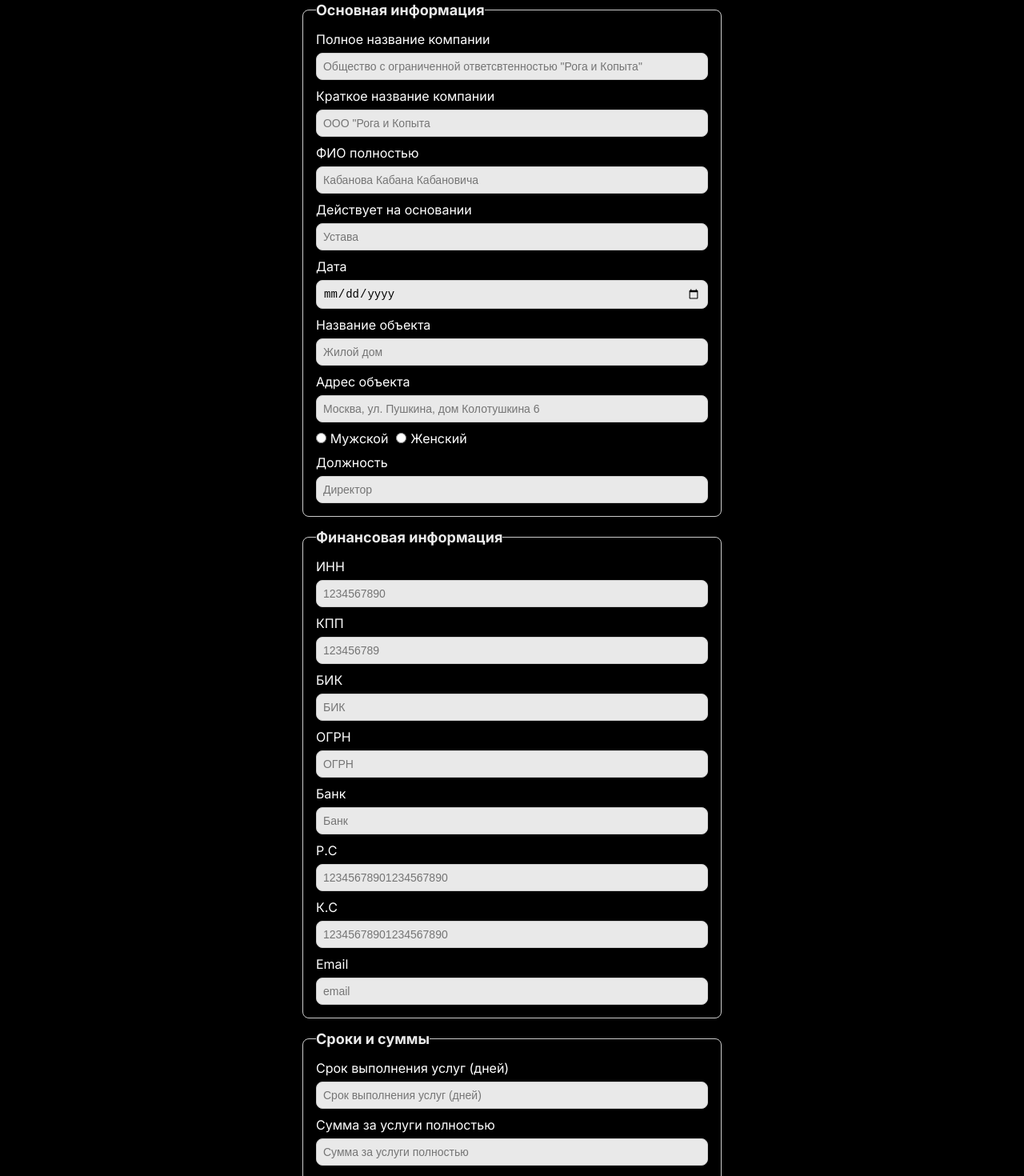
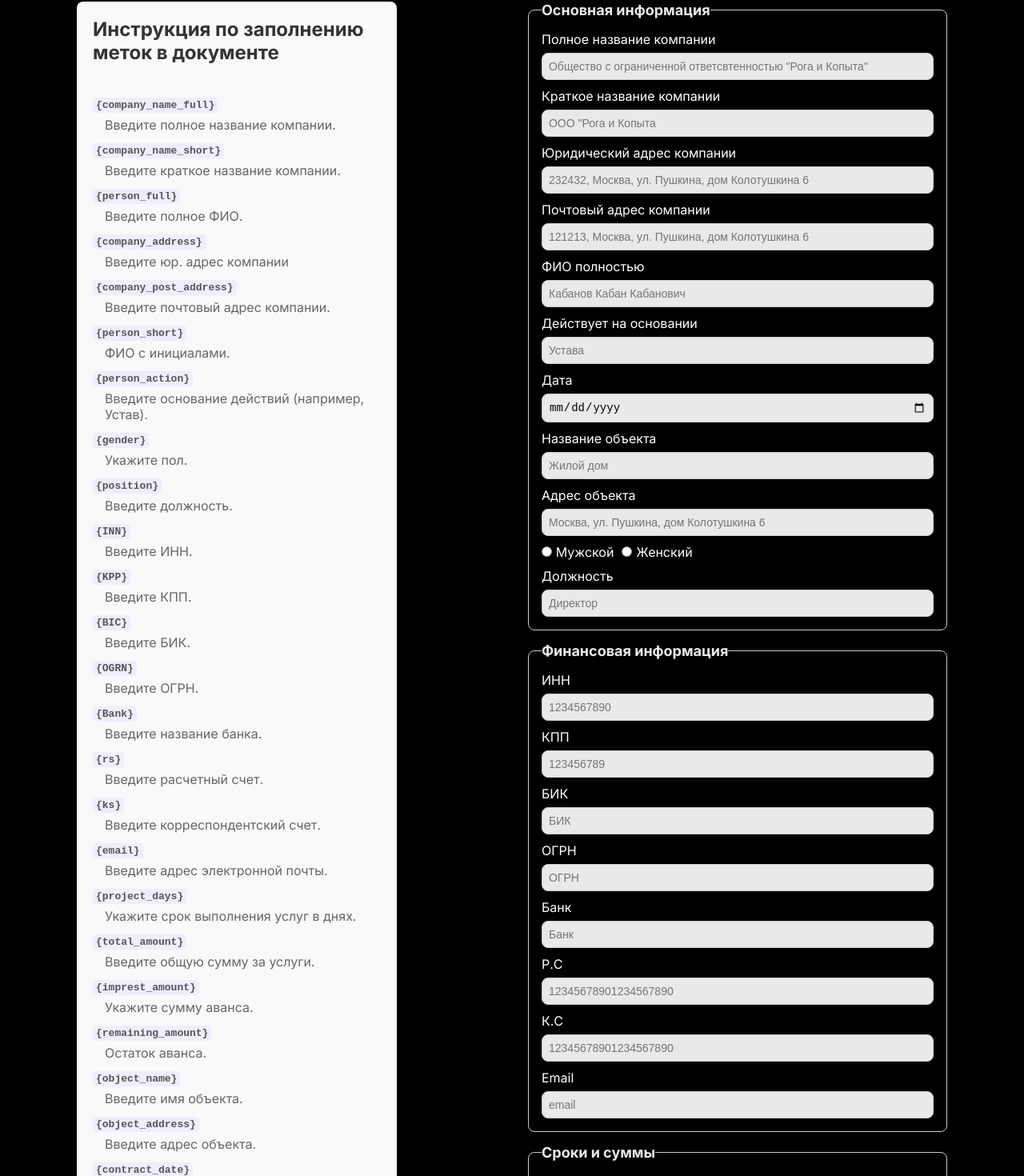
Before and after one commit to SectumImperial/WordCreator, a Next.js app: page / in a window 1280 px wide. Shown: the part 94-1564 px from the top of the page at 80% size. Built offline with nearby package versions, Linux system fonts and the light colour scheme.

Commit message:
added regexp for the information about company

```diff
--- a/src/app/page.module.css
+++ b/src/app/page.module.css
@@ -1,10 +1,11 @@
 .main {
   display: flex;
-  flex-direction: column;
+  flex-direction: row;
   justify-content: space-between;
-  align-items: center;
+  gap: 7px;
   padding: 6rem;
   min-height: 100vh;
+  flex-wrap: wrap;
 }
 
 @media (max-width: 768px) {
--- a/src/app/page.tsx
+++ b/src/app/page.tsx
@@ -1,14 +1,13 @@
 'use client';
-
-// import Image from 'next/image'
-// import styles from './page.module.css'
 import { FC } from 'react';
-import { ContractForm } from '@/components/ContractForm';
+import { ContractForm, DataField, InstructionMarks } from '@/components/';
 import styles from './page.module.css';
 
 const Home: FC = () => (
   <main className={styles.main}>
+    <InstructionMarks />
     <ContractForm />
+    <DataField />
   </main>
 );
 
--- a/src/components/ContractForm.tsx
+++ b/src/components/ContractForm/ContractForm.tsx
@@ -104,11 +104,33 @@ export const ContractForm = () => {
         </label>
 
         <label className={styles.label}>
+          <span>Юридический адрес компании</span>
+          <input
+            name='company_address'
+            onChange={handleChange}
+            placeholder='232432, Москва, ул. Пушкина, дом Колотушкина 6'
+            className={styles.input}
+            required
+          />
+        </label>
+
+        <label className={styles.label}>
+          <span>Почтовый адрес компании</span>
+          <input
+            name='company_post_address'
+            onChange={handleChange}
+            placeholder='121213, Москва, ул. Пушкина, дом Колотушкина 6'
+            className={styles.input}
+            required
+          />
+        </label>
+
+        <label className={styles.label}>
           <span>ФИО полностью</span>
           <input
             name='person_full'
             onChange={handleChange}
-            placeholder='Кабанова Кабана Кабановича'
+            placeholder='Кабанов Кабан Кабанович'
             className={styles.input}
             required
           />
@@ -130,7 +152,7 @@ export const ContractForm = () => {
           <span>Дата</span>
           <input
             type='date'
-            name='date'
+            name='contract_date'
             onChange={handleChange}
             placeholder='ДД/ММ/ГГГГ'
             className={styles.input}
@@ -204,7 +226,7 @@ export const ContractForm = () => {
           <span>ИНН</span>
           <input
             type='text'
-            name='INN'
+            name='inn'
             onChange={handleChange}
             placeholder='1234567890'
             className={
@@ -218,7 +240,7 @@ export const ContractForm = () => {
           <span>КПП</span>
           <input
             type='text'
-            name='KPP'
+            name='kpp'
             onChange={handleChange}
             placeholder='123456789'
             className={
@@ -232,7 +254,7 @@ export const ContractForm = () => {
           <span>БИК</span>
           <input
             type='number'
-            name='BIC'
+            name='bic'
             onChange={handleChange}
             placeholder='БИК'
             className={
@@ -246,7 +268,7 @@ export const ContractForm = () => {
           <span>ОГРН</span>
           <input
             type='number'
-            name='OGRN'
+            name='ogrn'
             onChange={handleChange}
             placeholder='ОГРН'
             className={
@@ -259,7 +281,7 @@ export const ContractForm = () => {
         <label className={styles.label}>
           <span>Банк</span>
           <input
-            name='Bank'
+            name='bank'
             onChange={handleChange}
             placeholder='Банк'
             className={styles.input}
--- /dev/null
+++ b/src/components/DataField/DataField.tsx
@@ -0,0 +1,101 @@
+import { useState, ChangeEvent } from 'react';
+import styles from './data-field.module.css';
+
+interface ParsedData {
+  position?: string;
+  action?: string;
+  fullName?: string;
+  companyName?: string;
+  inn?: string;
+  kpp?: string;
+  ogrn?: string;
+  bic?: string;
+  rs?: string;
+  ks?: string;
+  email?: string;
+}
+const regexPatterns = {
+  fullName:
+    /(?:ФИО|Директор|Имя)[^\wА-ЯЁа-яё]*([А-ЯЁ][а-яё]+)\s+([А-ЯЁ][а-яё]+)\s+([А-ЯЁ][а-яё]+)/,
+  companyName:
+    /\b(ООО|Общество\s+с\s+ограниченной\s+ответственностью)[\s\S]*?«([^»]+)»/,
+  inn: /\s?ИНН[\s\S]*?(\d{10}|\d{12})/,
+  kpp: /\s?КПП[\s\S]*?(\d{9})/,
+  combinedInnKpp: /\s?ИНН\/КПП[\s\S]*?(\d{10}|\d{12})\/(\d{9})/,
+  ogrn: /\b(\d{13})\b/,
+  bic: /\s?БИК[\s\S]*?(\d{9})\b/,
+  rs: /(?:Р\.С|Р\\С|Р\/С|Расс\. счёт|Расч[её]тный\s+сч[её]т)[\s\S]*?(\d{20})\b/,
+  ks: /(?:К\.С|К\\С|К\/С|Корр\. счёт|Корреспондентский\s+сч[её]т)[\s\S]*?(\d{20})\b/,
+  email: /\b[Ee]-?[Mm]ail[\s\S]*?([\w.-]+@[\w.-]+\.\w+)\b/,
+  position:
+    /\b(директора?|генерального\sдиректора?|генеральный\sдиректор)[\s\S]*?\b/i,
+  action: /\b(устава?|устав)\b/i,
+};
+
+export const DataField = () => {
+  const [inputText, setInputText] = useState('');
+  const [parsedData, setParsedData] = useState<ParsedData>({
+    position: 'Директор',
+    action: 'Устава',
+  });
+
+  const handleTextChange = (event: ChangeEvent<HTMLTextAreaElement>) => {
+    const text = event.target.value;
+    setInputText(text);
+    parseText(text);
+  };
+
+  const parseText = (text: string) => {
+    const results: ParsedData = { ...parsedData };
+
+    const combinedMatch = text.match(regexPatterns.combinedInnKpp);
+    if (combinedMatch) {
+      results['inn'] = combinedMatch[1];
+      results['kpp'] = combinedMatch[2];
+    } else {
+      // Обрабатываем ИНН и КПП отдельно
+      const innMatch = text.match(regexPatterns.inn);
+      if (innMatch) {
+        results['inn'] = innMatch[1];
+      }
+      const kppMatch = text.match(regexPatterns.kpp);
+      if (kppMatch) {
+        results['kpp'] = kppMatch[1];
+      }
+    }
+
+    // Обработка остальных полей
+    for (const [key, pattern] of Object.entries(regexPatterns)) {
+      if (key !== 'inn' && key !== 'kpp' && key !== 'combinedInnKpp') {
+        const match = text.match(pattern);
+        if (match) {
+          if (key === 'fullName' && match[1] && match[2] && match[3]) {
+            results[key as keyof ParsedData] =
+              `${match[1]} ${match[2]} ${match[3]}`.trim();
+          } else if (match[1]) {
+            results[key as keyof ParsedData] = match[1].trim();
+          }
+        }
+      }
+    }
+
+    results.position = results.position || 'Директор';
+    results.action = results.action || 'Устава';
+
+    console.log(results);
+    setParsedData(results);
+  };
+
+  return (
+    <div className={styles.container}>
+      <h2 className={styles.header}>Текст карточки компании</h2>
+      <textarea
+        className={styles.textarea}
+        cols={55}
+        rows={25}
+        value={inputText}
+        onChange={handleTextChange}
+      />
+    </div>
+  );
+};
--- /dev/null
+++ b/src/components/DataField/data-field.module.css
@@ -0,0 +1,3 @@
+.textarea {
+  resize: none;
+}
--- /dev/null
+++ b/src/components/InstructionMarks/InstructionMarks.tsx
@@ -0,0 +1,64 @@
+import { Fragment } from 'react';
+import styles from './instruction-marks.module.css';
+
+const marksInstructions = [
+  {
+    mark: '{company_name_full}',
+    instruction: 'Введите полное название компании.',
+  },
+  {
+    mark: '{company_name_short}',
+    instruction: 'Введите краткое название компании.',
+  },
+  { mark: '{person_full}', instruction: 'Введите полное ФИО.' },
+  { mark: '{company_address}', instruction: 'Введите юр. адрес компании' },
+  {
+    mark: '{company_post_address}',
+    instruction: 'Введите почтовый адрес компании.',
+  },
+  { mark: '{person_short}', instruction: 'ФИО с инициалами.' },
+  {
+    mark: '{person_action}',
+    instruction: 'Введите основание действий (например, Устав).',
+  },
+  { mark: '{gender}', instruction: 'Укажите пол.' },
+  { mark: '{position}', instruction: 'Введите должность.' },
+  { mark: '{INN}', instruction: 'Введите ИНН.' },
+  { mark: '{KPP}', instruction: 'Введите КПП.' },
+  { mark: '{BIC}', instruction: 'Введите БИК.' },
+  { mark: '{OGRN}', instruction: 'Введите ОГРН.' },
+  { mark: '{Bank}', instruction: 'Введите название банка.' },
+  { mark: '{rs}', instruction: 'Введите расчетный счет.' },
+  { mark: '{ks}', instruction: 'Введите корреспондентский счет.' },
+  { mark: '{email}', instruction: 'Введите адрес электронной почты.' },
+  {
+    mark: '{project_days}',
+    instruction: 'Укажите срок выполнения услуг в днях.',
+  },
+  { mark: '{total_amount}', instruction: 'Введите общую сумму за услуги.' },
+  { mark: '{imprest_amount}', instruction: 'Укажите сумму аванса.' },
+  { mark: '{remaining_amount}', instruction: 'Остаток аванса.' },
+  { mark: '{object_name}', instruction: 'Введите имя объекта.' },
+  { mark: '{object_address}', instruction: 'Введите адрес объекта.' },
+  { mark: '{contract_date}', instruction: 'Укажите дату.' },
+];
+
+export const InstructionMarks = () => {
+  return (
+    <div className={styles.container}>
+      <h2 className={styles.header}>
+        Инструкция по заполнению меток в документе
+      </h2>
+      <dl>
+        {marksInstructions.map((item, index) => (
+          <Fragment key={index}>
+            <dt className={styles.description}>
+              <code className={styles.codeMark}>{item.mark}</code>
+            </dt>
+            <dd className={styles.definition}>{item.instruction}</dd>
+          </Fragment>
+        ))}
+      </dl>
+    </div>
+  );
+};
--- /dev/null
+++ b/src/components/InstructionMarks/instruction-marks.module.css
@@ -0,0 +1,34 @@
+.container {
+    display: flex;
+    flex-direction: column;
+    gap: 13px;
+    background-color: #f9f9f9;
+    border-radius: 8px;
+    padding: 20px;
+    box-shadow: 0 2px 4px rgba(0, 0, 0, 0.1);
+    max-width: 400px;
+  }
+
+  .header {
+    color: #333;
+    margin-bottom: 16px;
+  }
+
+  .description {
+    font-weight: bold;
+    color: #555;
+    margin-top: 10px;
+  }
+
+  .codeMark {
+    background-color: #eef;
+    border-radius: 4px;
+    padding: 2px 4px;
+    font-family: monospace;
+  }
+
+  .definition {
+    margin-top: 7px;
+    margin-left: 15px;
+    color: #666;
+  }
--- /dev/null
+++ b/src/components/index.ts
@@ -0,0 +1,3 @@
+export { ContractForm } from '@/components/ContractForm/ContractForm';
+export { InstructionMarks } from '@/components/InstructionMarks/InstructionMarks';
+export { DataField } from '@/components/DataField/DataField';
```
Also changed, not shown: .eslintrc.json, src/components/ContractForm/contract-form.module.css (renamed from src/components/contract-form.module.css).
